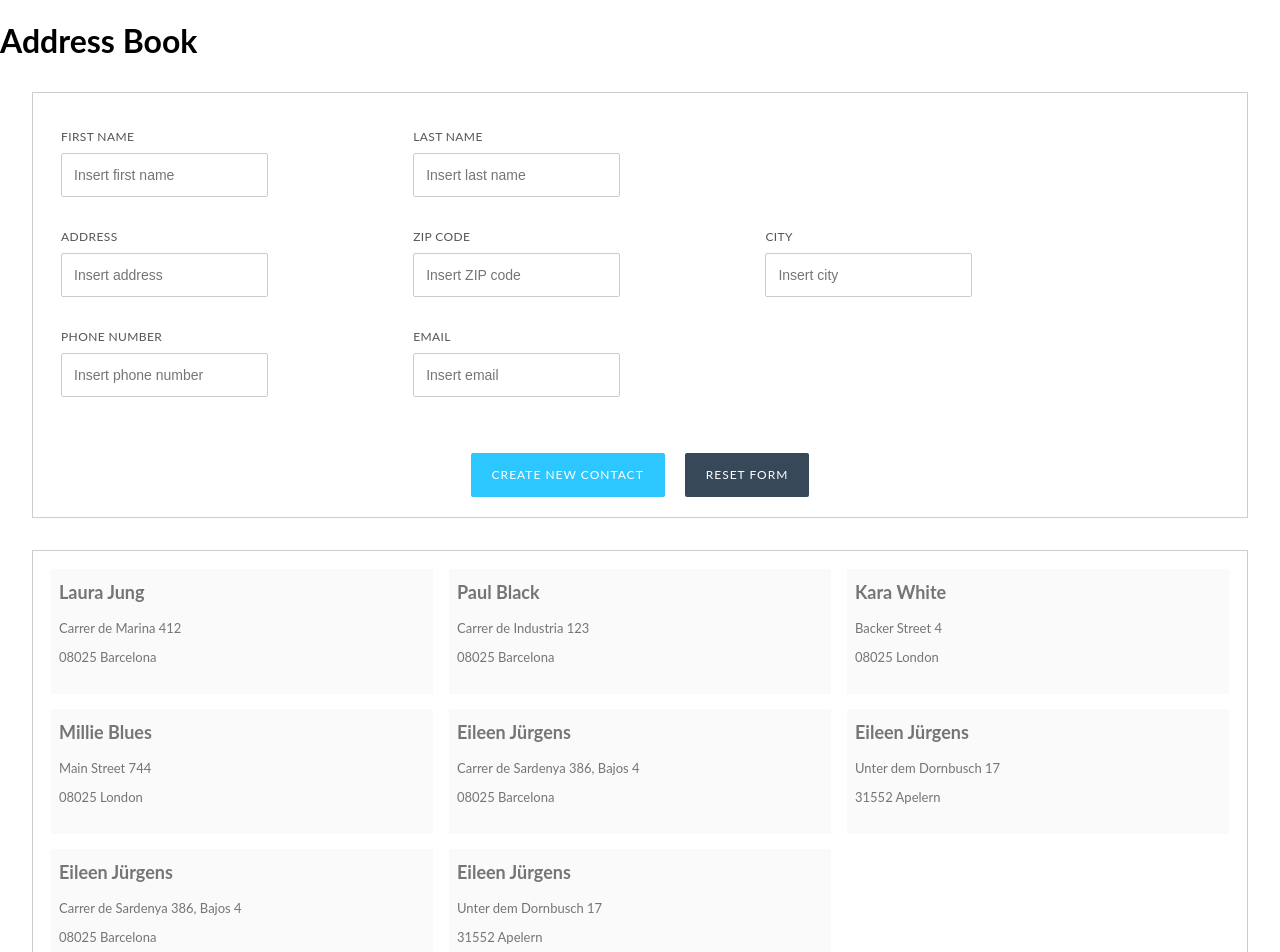
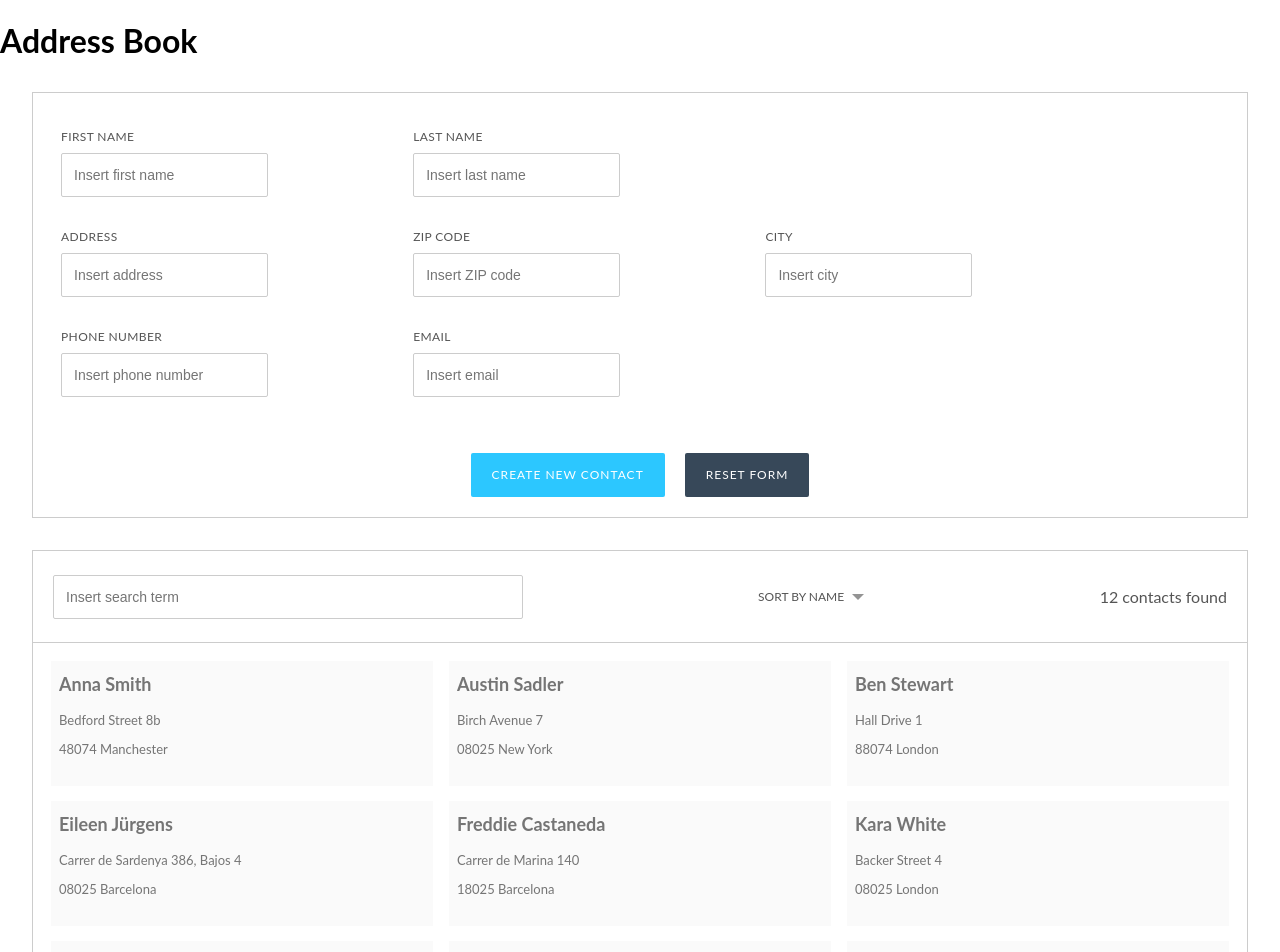
Before and after one commit to EileenJuergens/address-book, a React (Create React App) app: page / in a window 1280 px wide. Shown: the top 952 px of the page. Built offline with nearby package versions, Linux system fonts and the light colour scheme; data requests are answered from the project's data file.

Commit message:
feat: firlter and sort of contact list

```diff
--- a/db.json
+++ b/db.json
@@ -42,6 +42,73 @@
     },
     {
       "id": "25736",
+      "firstName": "Freddie",
+      "lastName": "Castaneda",
+      "streetName": "Carrer de Marina 140",
+      "zipCode": "18025",
+      "city": "Barcelona",
+      "phoneNumber": "458269882",
+      "email": "fred.castaneda@gmail.org"
+    },
+    {
+      "id": "62035",
+      "firstName": "Samira",
+      "lastName": "Pierce",
+      "streetName": "Green Road 14",
+      "zipCode": "08437",
+      "city": "London",
+      "email": "Pierce.Samira@gmail.com"
+    },
+    {
+      "id": "11967",
+      "firstName": "Austin",
+      "lastName": "Sadler",
+      "streetName": "Birch Avenue 7",
+      "zipCode": "08025",
+      "city": "New York",
+      "phoneNumber": "457997398",
+      "email": "Sadler.Austin@gmail.com"
+    },
+    {
+      "id": "74905",
+      "firstName": "Scarlett",
+      "lastName": "Farrington",
+      "streetName": "Laurel Drive 17",
+      "zipCode": "85694",
+      "city": "Los Angeles",
+      "email": "s.farrington@gmail.net"
+    },
+    {
+      "id": "47003",
+      "firstName": "Ben",
+      "lastName": "Stewart",
+      "streetName": "Hall Drive 1",
+      "zipCode": "88074",
+      "city": "London",
+      "email": "ben.stewart@gmail.com"
+    },
+    {
+      "id": "24841",
+      "firstName": "Laura",
+      "lastName": "Paterson",
+      "streetName": "Test",
+      "zipCode": "41096",
+      "city": "Berlin",
+      "phoneNumber": "87897987",
+      "email": "Laura.Paterson@gmx.net"
+    },
+    {
+      "id": "92824",
+      "firstName": "Anna",
+      "lastName": "Smith",
+      "streetName": "Bedford Street 8b",
+      "zipCode": "48074",
+      "city": "Manchester",
+      "phoneNumber": "741258369",
+      "email": "a.smith5@hotmail.com"
+    },
+    {
+      "id": "49604",
       "firstName": "Eileen",
       "lastName": "Jürgens",
       "streetName": "Carrer de Sardenya 386, Bajos 4",
@@ -49,34 +116,6 @@
       "city": "Barcelona",
       "phoneNumber": "689603229",
       "email": "juergens.eileen@gmail.com"
-    },
-    {
-      "id": "62035",
-      "firstName": "Eileen",
-      "lastName": "Jürgens",
-      "streetName": "Unter dem Dornbusch 17",
-      "zipCode": "31552",
-      "city": "Apelern",
-      "email": "juergens.eileen@gmail.com"
-    },
-    {
-      "id": "11967",
-      "firstName": "Eileen",
-      "lastName": "Jürgens",
-      "streetName": "Carrer de Sardenya 386, Bajos 4",
-      "zipCode": "08025",
-      "city": "Barcelona",
-      "phoneNumber": "689603229",
-      "email": "juergens.eileen@gmail.com"
-    },
-    {
-      "id": "74905",
-      "firstName": "Eileen",
-      "lastName": "Jürgens",
-      "streetName": "Unter dem Dornbusch 17",
-      "zipCode": "31552",
-      "city": "Apelern",
-      "email": "juergens.eileen@gmail.com"
     }
   ]
 }
--- a/src/contact-list.css
+++ b/src/contact-list.css
@@ -1,13 +1,66 @@
 .contact-list-container {
     margin: 32px;
+}
+
+.contact-list {
     border-color: #ccc;
     border-style: solid;
     border-width: 1px;
-    background-color: #fff;
     padding: 10px;
     max-height: 582px;
+    display: flex;
+    flex-wrap: wrap;
     overflow-y: auto;
     overflow-x: hidden;
+}
+
+.contact-list-header {
     display: flex;
-    flex-wrap: wrap;
+    flex-direction: row;
+    border-color: #ccc;
+    border-style: solid;
+    border-width: 1px;
+    border-bottom: 0;
+    padding: 20px;
+    width: 100%;
+    align-items: center;
+    justify-content: space-between;
+    color: #555555;
 }
+
+.contact-list-header > .input-field {
+    width: 40%;
+}
+
+.contact-list__sort-container {
+    display: flex;
+    flex-direction: row;
+    cursor: pointer;
+    align-items: center;
+}
+
+.contact-list__sort-value {
+    text-transform: uppercase;
+    font-size: 12px;
+    padding-right: 8px;
+
+}
+
+.contact-list__sort-icon-ASC {
+    width: 0;
+    height: 0;
+    bottom: 5px;
+    border-left: 6px solid transparent;
+    border-right: 6px solid transparent;
+    border-top: 6px solid #949494;
+}
+
+.contact-list__sort-icon-DESC {
+    width: 0;
+    height: 0;
+    bottom: 5px;
+    border-left: 6px solid transparent;
+    border-right: 6px solid transparent;
+    border-top: 6px solid #949494;
+    transform: rotate(180deg);
+}
--- a/src/contact-list.js
+++ b/src/contact-list.js
@@ -1,25 +1,46 @@
-import { connect } from 'react-redux'
+import React, { useState } from 'react'
+import { useSelector } from 'react-redux'
 import ContactCard from './contact-card'
+import Filter from './filter'
+import { sortData } from './helpers'
 import './contact-list.css'
 
-const ContactList = (props) => {
+const ContactList = () => {
+    const [isSortOrderASC, setIsSortOrderASC] = useState(true);
+    const contacts = useSelector(state => state.contacts);
+    const currentFilter = useSelector(state => state.filter)
+
+    const filteredContacts = contacts.filter(contact => {
+        const fullName = `${contact.firstName} ${contact.lastName}`;
+        return contact.firstName.toLowerCase().includes(currentFilter)
+            || contact.lastName.toLowerCase().includes(currentFilter)
+            || fullName.toLowerCase().includes(currentFilter)
+    })
+
+    const handleSortOnClick = () => {
+        setIsSortOrderASC(!isSortOrderASC);
+    };
+
     return (
         <div className='contact-list-container'>
-            {props.contacts.map(contact =>
-                <ContactCard key={contact.id} contact={contact} />
-            )}
+            <div className='contact-list-header'>
+                <Filter placeholder='Insert search term' />
+                <div className="contact-list__sort-container" onClick={handleSortOnClick}>
+                    <span className="contact-list__sort-value">
+                        sort by name
+                    </span>
+                    <span className={`contact-list__sort-icon-${isSortOrderASC ? "ASC" : "DESC"}`} />
+                </div>
+                <p>{`${filteredContacts.length} contacts found`}</p>
+            </div>
+            <div className='contact-list'>
+                {sortData(filteredContacts, 'firstName', isSortOrderASC ? 'ASC' : 'DESC').map(contact =>
+                    <ContactCard key={contact.id} contact={contact} />)}
+            </div >
         </div>
-
     )
 }
 
-const mapStateToProps = (state) => {
-    return {
-        contacts: state.contacts,
-    }
-}
 
 
-export default connect(
-    mapStateToProps
-)(ContactList)
+export default ContactList;
--- /dev/null
+++ b/src/filter.js
@@ -0,0 +1,21 @@
+import React from 'react'
+import { filterChange } from './reducers/filterReducer'
+import { useDispatch } from 'react-redux'
+import InputField from './redux-input-field'
+import './redux-input-field.css'
+
+
+const Filter = ({ placeholder }) => {
+    const dispatch = useDispatch()
+
+    const handleChange = (event) => {
+        event.preventDefault()
+        dispatch(filterChange(event.target.value))
+    }
+
+    return (
+        <input onChange={handleChange} className='input-field' placeholder={placeholder} />
+    )
+}
+
+export default Filter
--- /dev/null
+++ b/src/helpers.js
@@ -0,0 +1,15 @@
+export const sortData = (data, sortTerm, sortOrder) => {
+    return data.sort((prev, next) => {
+        // ASC: ascending order (0->9 or A->Z)
+        if (sortOrder === 'ASC') {
+            if (next[sortTerm] > prev[sortTerm]) return -1;
+            if (prev[sortTerm] > next[sortTerm]) return 1;
+            return 0;
+        } else {
+            // DESC: descending order (9->0 or Z->A)
+            if (prev[sortTerm] > next[sortTerm]) return -1;
+            if (next[sortTerm] > prev[sortTerm]) return 1;
+            return 0;
+        }
+    });
+};
--- /dev/null
+++ b/src/reducers/filterReducer.js
@@ -0,0 +1,17 @@
+const filterReducer = (state = '', action) => {
+    switch (action.type) {
+      case 'SET_FILTER':
+        return action.filter
+      default:
+        return state
+    }
+  }
+
+  export const filterChange = (filter) => {
+    return {
+      type: 'SET_FILTER',
+      filter
+    }
+  }
+
+  export default filterReducer;
--- a/src/input-field.js
+++ b/src/redux-input-field.js
@@ -1,9 +1,9 @@
 import { useState, useEffect } from 'react';
 import PropTypes from 'prop-types';
-import './input-field.css'
+import './redux-input-field.css'
 
-function InputField({ placeholder = "", input, name, type = "text", label, id }) {
-    const [valueState, setValueState] = useState(input.value ? input.value : "");
+function ReduxInputField({ placeholder = "", input = '', name, type = "text", label, id }) {
+    const [valueState, setValueState] = useState("");
 
     useEffect(() => {
         setValueState(input.value);
@@ -33,7 +33,7 @@ function InputField({ placeholder = "", input, name, type = "text", label, id })
     );
 }
 
-InputField.propTypes = {
+ReduxInputField.propTypes = {
     placeholder: PropTypes.string,
     label: PropTypes.string,
     type: PropTypes.string,
@@ -42,4 +42,4 @@ InputField.propTypes = {
     id: PropTypes.string
 };
 
-export default InputField;
+export default ReduxInputField;
--- a/src/store.js
+++ b/src/store.js
@@ -2,12 +2,13 @@ import { createStore, combineReducers, applyMiddleware } from 'redux'
 import thunk from 'redux-thunk'
 import { composeWithDevTools } from 'redux-devtools-extension'
 import { reducer as formReducer } from "redux-form";
-
 import contactReducer from './reducers/contactReducer'
+import filterReducer from './reducers/filterReducer'
 
 const reducer = combineReducers({
 	form: formReducer,
 	contacts: contactReducer,
+	filter: filterReducer
 })
 
 const store = createStore(
```
Also changed, not shown: src/contact-form.js (+8 -8 lines), src/redux-input-field.css (renamed from src/input-field.css).
